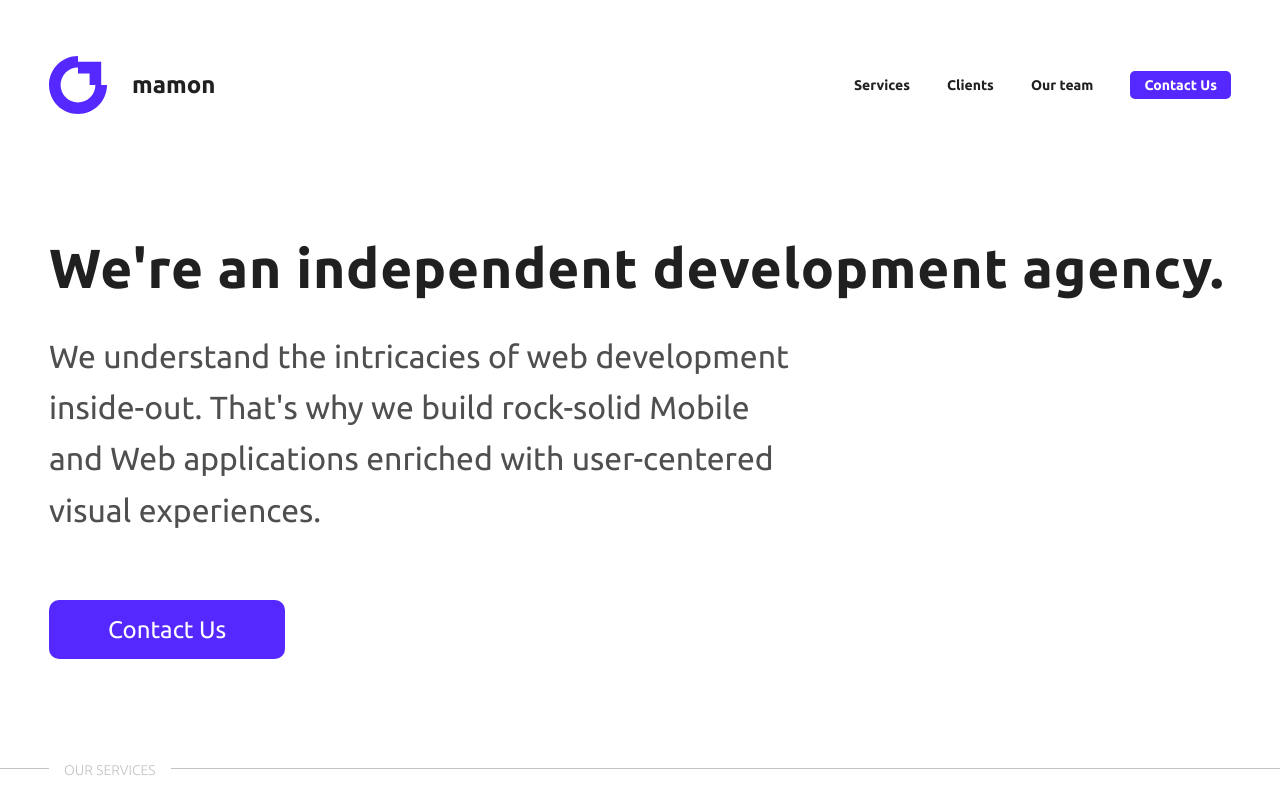
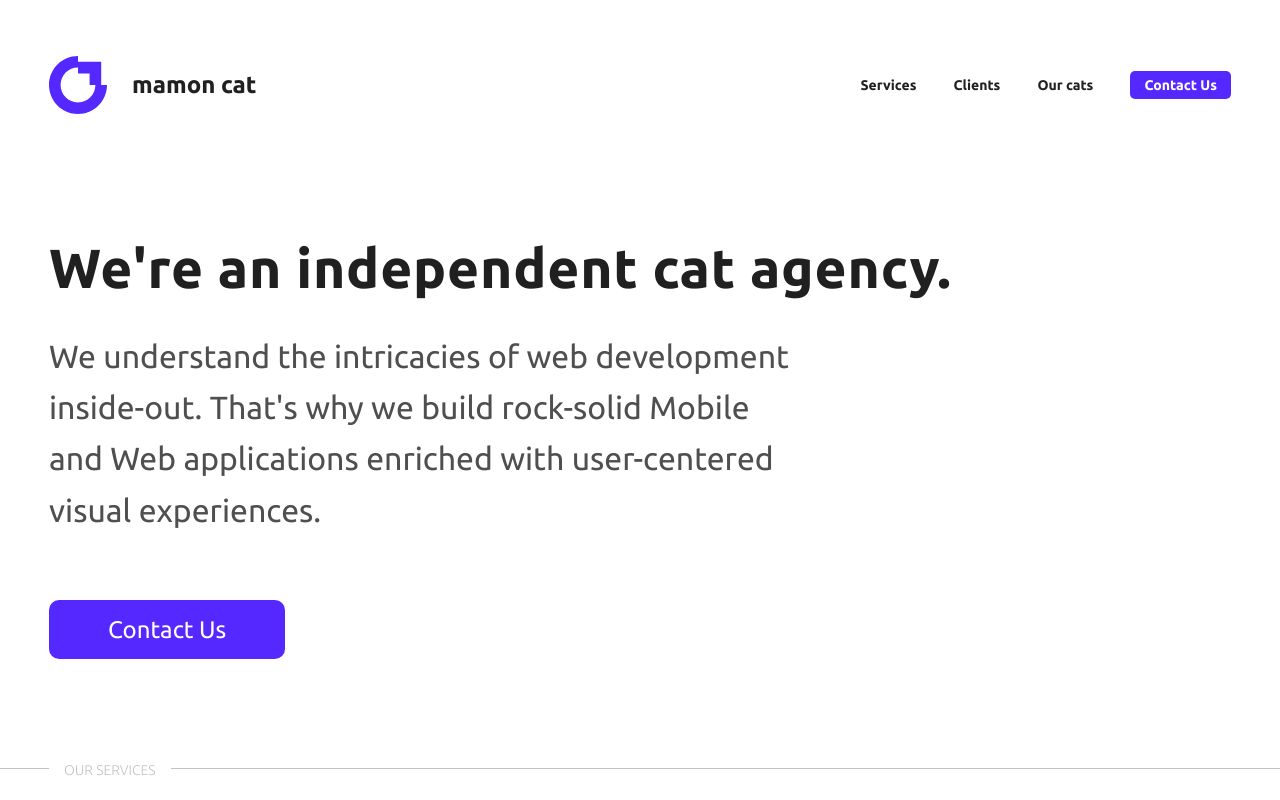
Before and after one commit to lufikow/mamon, a plain HTML site: page index.html in a window 1280 px wide. Shown: the top 800 px of the page. Drawn offline with nearby package versions, Linux system fonts and the light colour scheme.

Commit message:
Update index.html

```diff
--- a/index.html
+++ b/index.html
@@ -15,13 +15,13 @@
         <div class="header">
             <a href="" class="logo">
                 <span class="logo_img"></span>
-                <span class="logo_text">mamon</span>
+                <span class="logo_text">mamon cat</span>
             </a>
             <nav>
                 <ul class="nav">
                     <li><a href="">Services</a></li>
                     <li><a href="">Clients</a></li>
-                    <li><a href="">Our team</a></li>
+                    <li><a href="">Our cats</a></li>
                     <li><button class="nav_btn" type="button">Contact Us</button></li>
                 </ul>
             </nav>
@@ -29,7 +29,7 @@
     </header>
     <div class="page">
         <div class="wrap">
-            <h1 class="title-main">We're an independent development agency.</h1>
+            <h1 class="title-main">We're an independent cat agency.</h1>
             <p class="text-main">We understand the intricacies of web development inside-out. That's why we build rock-solid Mobile and Web applications enriched with user-centered visual experiences.</p>
             <button type="button" class="button">Contact Us</button>
         </div>
```
